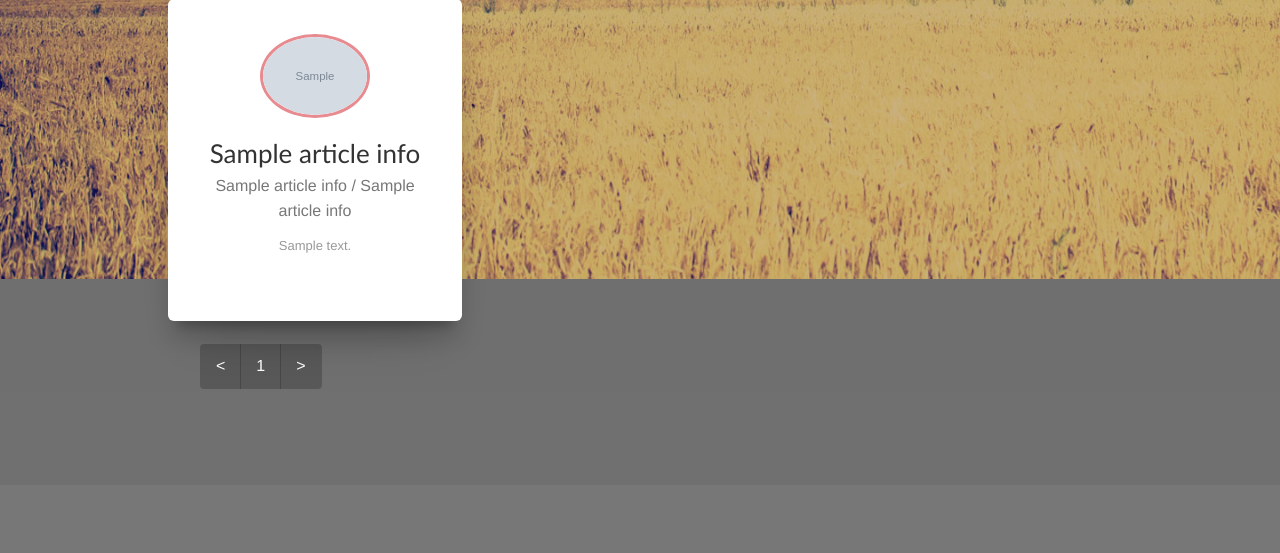
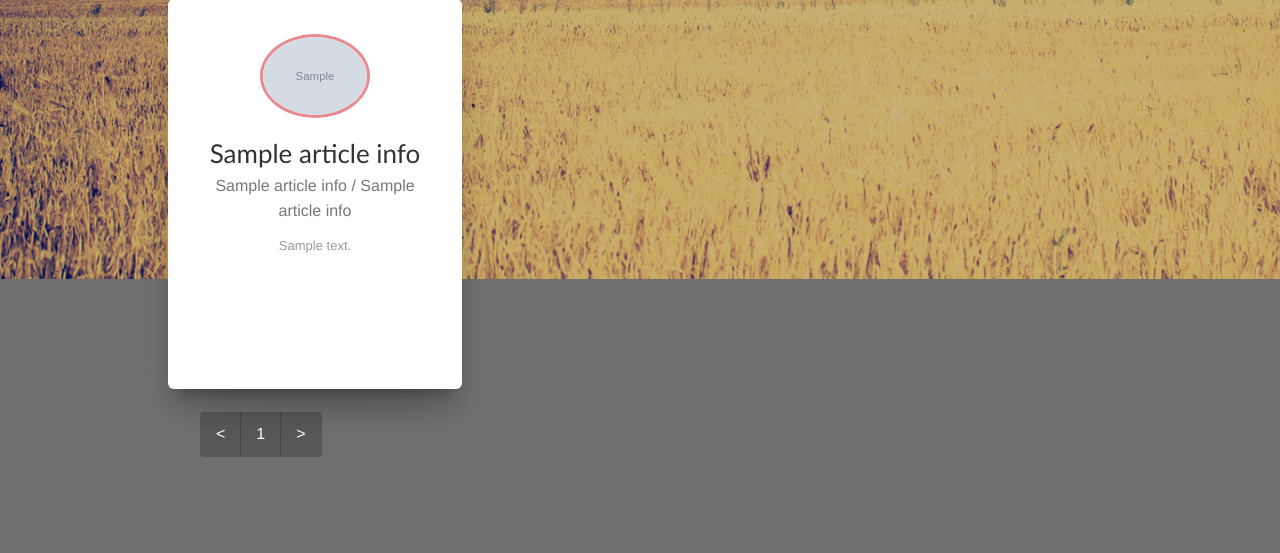
Before and after one commit to Friday21/friday_blog, a Django app: template blog_django/templates/blog/article_list.html in a window 1280 px wide. Shown: the part 521-1074 px from the top of the page. Before the commit the page ends 910 px from the top, so only its background shows below. Run offline with Django 3.2, Linux system fonts and the light colour scheme; the template is opened without the code that fills it: most values are stand-ins (such as "Sample title", 1, 10 or a date in 2020); grey boxes marked "Sample" are stand-in pictures; some libraries are stand-ins or nearby versions.

Commit message:
Update get-shit-done.css

```diff
--- a/blog_django/static/assets/css/get-shit-done.css
+++ b/blog_django/static/assets/css/get-shit-done.css
@@ -74,6 +74,8 @@
 }
 .card-member .content {
   padding: 25px;
+  height: 360px;
+  overflow: hidden;
 }
 .card-member > img {
   background: none repeat scroll 0 0 transparent;
```
